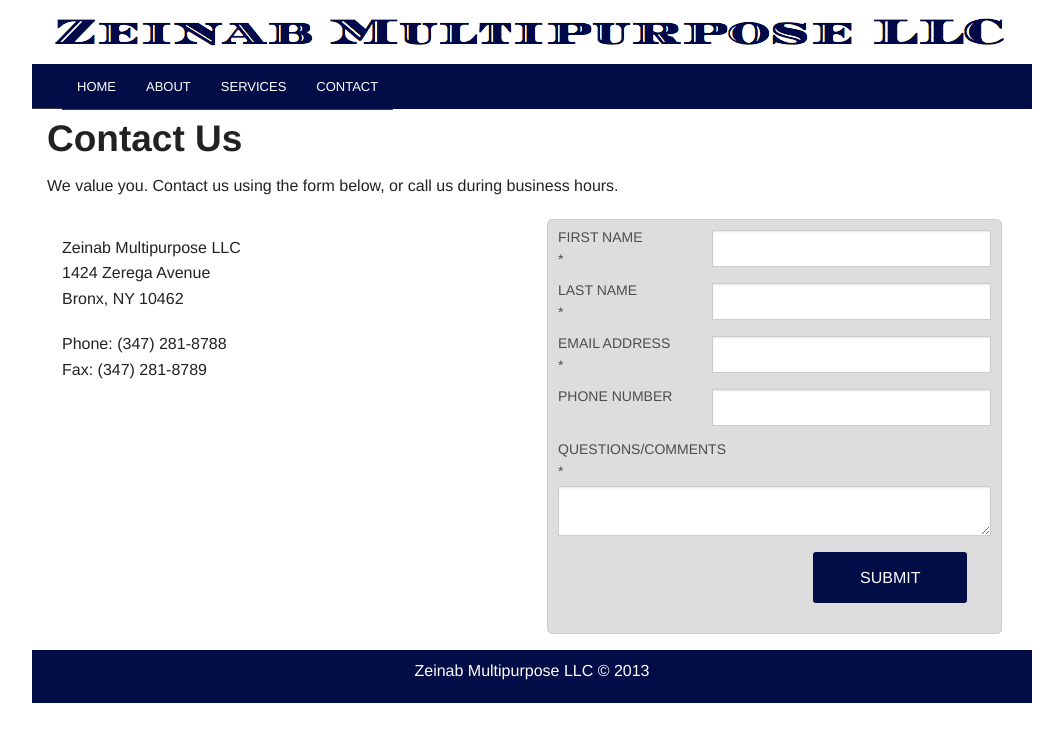
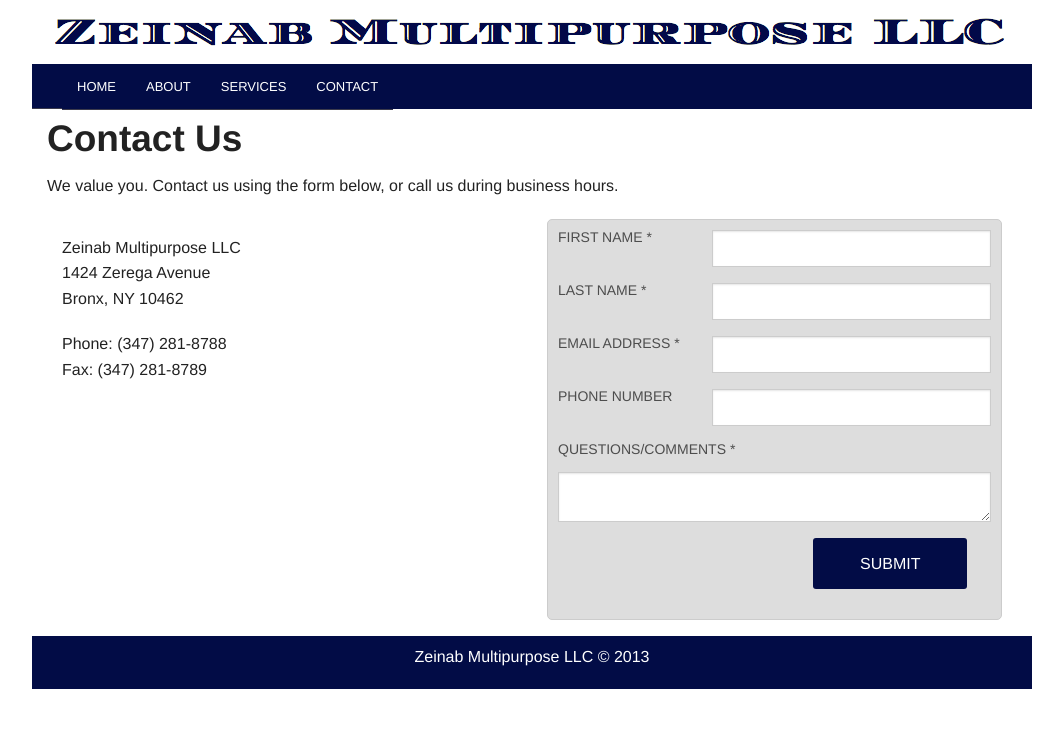
Before and after one commit to skyfaerie/zeinab, a Jekyll site: the page built from contact.html, in a window 1280 px wide. Shown: the top 742 px of the page, without its empty margins (108-1171 px from the left). Built offline with Jekyll 4.4.1, drawn with Linux system fonts in a browser that asks for light colours; some web fonts are replaced.

Commit message:
added required mark

```diff
--- a/contact.html
+++ b/contact.html
@@ -41,9 +41,9 @@ layout: default
 					<div dir="ltr" class="ss-item ss-item-required ss-text">
 						<div class="ss-form-entry">
 							<label aria-hidden="true" class="ss-q-item-label medium-4 columns" for="entry_1518322646">
-								<div class="ss-q-title">FIRST NAME
+								<div class="ss-q-title">FIRST NAME *
 									<label for="itemView.getDomIdToLabel()" aria-label="(Required field)"></label>
-									<span class="ss-required-asterisk">*</span>
+									<!-- <span class="ss-required-asterisk">*</span> -->
 								</div>
 								<div class="ss-q-help ss-secondary-text" dir="ltr"></div>
 							</label>
@@ -60,9 +60,9 @@ layout: default
 					<div dir="ltr" class="ss-item ss-item-required ss-text">
 						<div class="ss-form-entry">
 							<label aria-hidden="true" class="ss-q-item-label medium-4 columns" for="entry_494759501">
-								<div class="ss-q-title">LAST NAME
+								<div class="ss-q-title">LAST NAME *
 									<label for="itemView.getDomIdToLabel()" aria-label="(Required field)"></label>
-									<span class="ss-required-asterisk">*</span>
+									<!-- <span class="ss-required-asterisk">*</span> -->
 								</div>
 								<div class="ss-q-help ss-secondary-text" dir="ltr"></div>
 							</label>
@@ -79,9 +79,9 @@ layout: default
 					<div dir="ltr" class="ss-item ss-item-required ss-text">
 						<div class="ss-form-entry">
 							<label aria-hidden="true" class="ss-q-item-label medium-4 columns" for="entry_936422549">
-								<div class="ss-q-title ">EMAIL ADDRESS
+								<div class="ss-q-title ">EMAIL ADDRESS *
 									<label for="itemView.getDomIdToLabel()" aria-label="(Required field)"></label>
-									<span class="ss-required-asterisk">*</span>
+									<!-- <span class="ss-required-asterisk">*</span> -->
 								</div>
 								<div class="ss-q-help ss-secondary-text" dir="ltr"></div>
 							</label>
@@ -115,9 +115,9 @@ layout: default
 					<div dir="ltr" class="ss-item ss-item-required ss-paragraph-text">
 						<div class="ss-form-entry">
 							<label aria-hidden="true" class="ss-q-item-label small-12 columns" for="entry_2022610281">
-								<div class="ss-q-title">QUESTIONS/COMMENTS
+								<div class="ss-q-title">QUESTIONS/COMMENTS *
 									<label for="itemView.getDomIdToLabel()" aria-label="(Required field)"></label>
-									<span class="ss-required-asterisk">*</span>
+									<!-- <span class="ss-required-asterisk">*</span> -->
 								</div>
 								<div class="ss-q-help ss-secondary-text" dir="ltr"></div>
 							</label>
```
